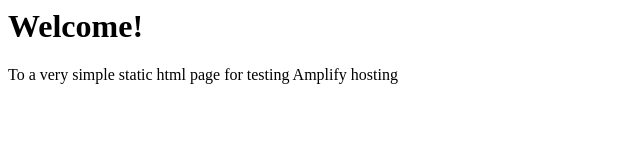
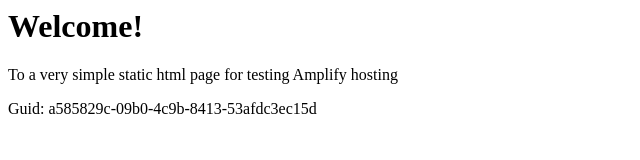
Before and after one commit to aws-aemilia-mxp/Github-PR-Commit-Integration-Test-DoNotTouch-Gith-OKSLNVO2-v1-preprod-eu-south-1, a website: page src/index.html in a window 1280 px wide. Shown: the whole page, without its empty margins (0-640 px from the left). Drawn offline with Linux system fonts and the light colour scheme.

Commit message:
commit from integ tests

```diff
--- a/src/index.html
+++ b/src/index.html
@@ -1,3 +1,5 @@
+
+
 <html lang="en">
 
 <head>
@@ -10,6 +12,6 @@
 <body>
     <h1>Welcome!</h1>
     <p>To a very simple static html page for testing Amplify hosting</p>
-</body>
+    <p>Guid: a585829c-09b0-4c9b-8413-53afdc3ec15d</p></body>
 
 </html>
```
